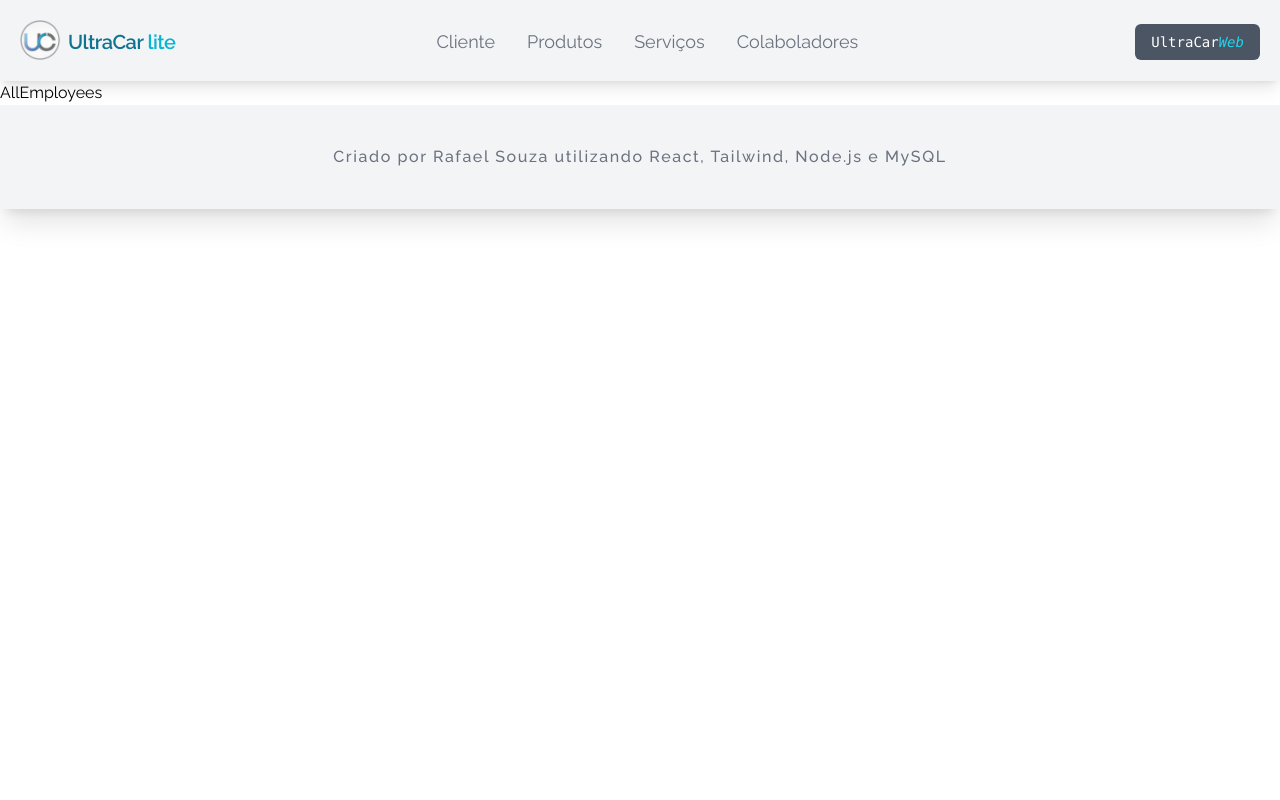
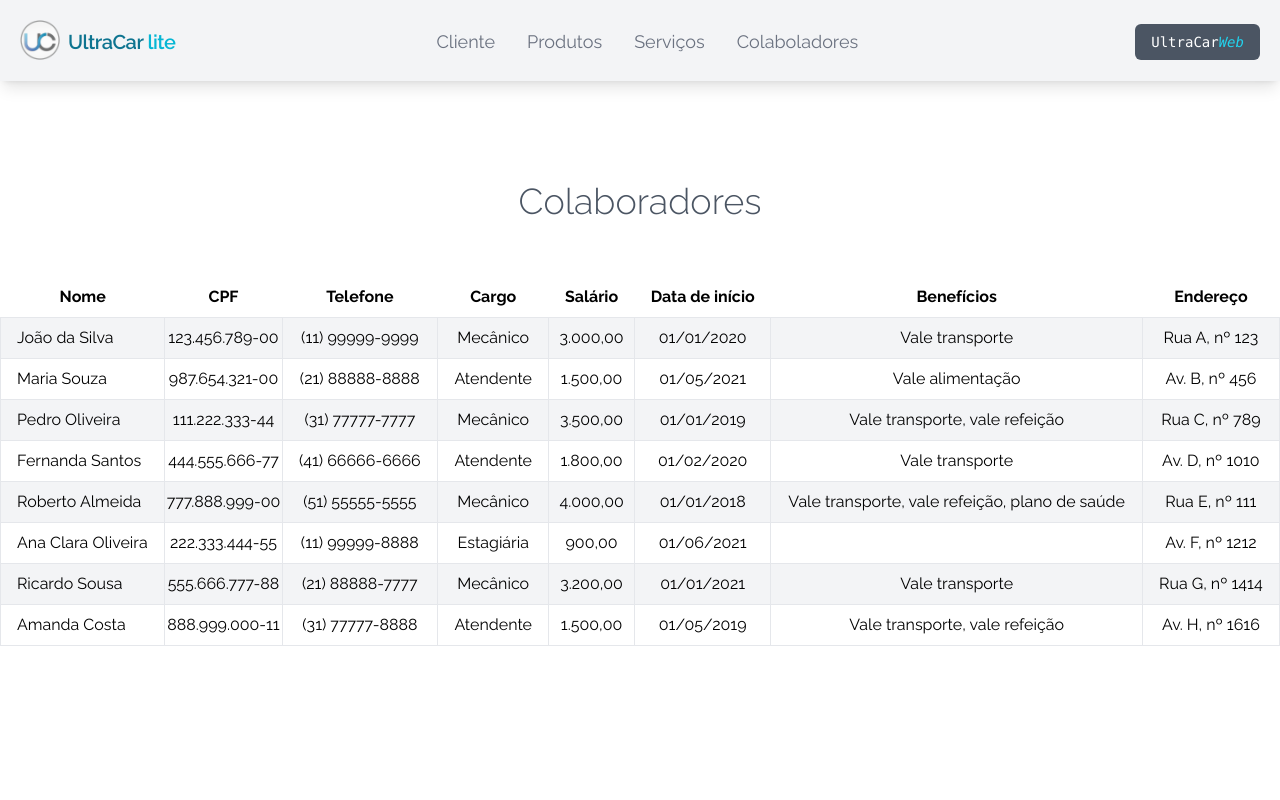
Before and after one commit to Rafael-Souza-97/ultracar-lite, a React (Vite) app in the folder frontend/: page /allemployees in a window 1280 px wide. Shown: the top 800 px of the page. Built offline with nearby package versions, Linux system fonts and the light colour scheme.

Commit message:
add: allEmployees page

```diff
--- a/frontend/src/Mocks/Employees/Employees.mock.jsx
+++ b/frontend/src/Mocks/Employees/Employees.mock.jsx
@@ -4,7 +4,7 @@ const mockEmployees = [
     cpf: '123.456.789-00',
     cel: '(11) 99999-9999',
     office: 'Mecânico',
-    wage: 'R$ 3.000,00',
+    wage: '3.000,00',
     startDate: '01/01/2020',
     benefits: 'Vale transporte',
     address: 'Rua A, nº 123'
@@ -14,7 +14,7 @@ const mockEmployees = [
     cpf: '987.654.321-00',
     cel: '(21) 88888-8888',
     office: 'Atendente',
-    wage: 'R$ 1.500,00',
+    wage: '1.500,00',
     startDate: '01/05/2021',
     benefits: 'Vale alimentação',
     address: 'Av. B, nº 456'
@@ -24,7 +24,7 @@ const mockEmployees = [
     cpf: '111.222.333-44',
     cel: '(31) 77777-7777',
     office: 'Mecânico',
-    wage: 'R$ 3.500,00',
+    wage: '3.500,00',
     startDate: '01/01/2019',
     benefits: 'Vale transporte, vale refeição',
     address: 'Rua C, nº 789'
@@ -34,7 +34,7 @@ const mockEmployees = [
     cpf: '444.555.666-77',
     cel: '(41) 66666-6666',
     office: 'Atendente',
-    wage: 'R$ 1.800,00',
+    wage: '1.800,00',
     startDate: '01/02/2020',
     benefits: 'Vale transporte',
     address: 'Av. D, nº 1010'
@@ -44,7 +44,7 @@ const mockEmployees = [
     cpf: '777.888.999-00',
     cel: '(51) 55555-5555',
     office: 'Mecânico',
-    wage: 'R$ 4.000,00',
+    wage: '4.000,00',
     startDate: '01/01/2018',
     benefits: 'Vale transporte, vale refeição, plano de saúde',
     address: 'Rua E, nº 111'
@@ -54,7 +54,7 @@ const mockEmployees = [
     cpf: '222.333.444-55',
     cel: '(11) 99999-8888',
     office: 'Estagiária',
-    wage: 'R$ 900,00',
+    wage: '900,00',
     startDate: '01/06/2021',
     benefits: '',
     address: 'Av. F, nº 1212'
@@ -64,7 +64,7 @@ const mockEmployees = [
     cpf: '555.666.777-88',
     cel: '(21) 88888-7777',
     office: 'Mecânico',
-    wage: 'R$ 3.200,00',
+    wage: '3.200,00',
     startDate: '01/01/2021',
     benefits: 'Vale transporte',
     address: 'Rua G, nº 1414'
@@ -74,7 +74,7 @@ const mockEmployees = [
     cpf: '888.999.000-11',
     cel: '(31) 77777-8888',
     office: 'Atendente',
-    wage: 'R$ 1.500,00',
+    wage: '1.500,00',
     startDate: '01/05/2019',
     benefits: 'Vale transporte, vale refeição',
     address: 'Av. H, nº 1616'
--- a/frontend/src/pages/NavBar/Employees/AllEmployees.jsx
+++ b/frontend/src/pages/NavBar/Employees/AllEmployees.jsx
@@ -1,9 +1,41 @@
-import React from 'react';
+import React from 'react'
+import mockEmployees from '../../../Mocks/Employees/Employees.mock'
 
 function AllEmployees() {
   return (
-    <div>AllEmployees</div>
-  )
+    <div className="overflow-x-auto py-10 mt-1 pt-24 mb-52">
+      <h1 className="mb-14 text-gray-600 text-center text-4xl font-light">
+        Colaboradores
+      </h1>
+      <table className="table-auto w-full">
+        <thead>
+          <tr>
+            <th className="px-4 py-2">Nome</th>
+            <th className="px-4 py-2">CPF</th>
+            <th className="px-4 py-2">Telefone</th>
+            <th className="px-4 py-2">Cargo</th>
+            <th className="px-4 py-2">Salário</th>
+            <th className="px-4 py-2">Data de início</th>
+            <th className="px-4 py-2">Benefícios</th>
+            <th className="px-4 py-2">Endereço</th>
+          </tr>
+        </thead>
+        <tbody>
+          {mockEmployees.map((employee, index) => (
+            <tr key={index} className={index % 2 === 0 ? 'bg-gray-100' : 'bg-white'}>
+              <td className="border px-4 py-2">{employee.name}</td>
+              <td className="border text-center first-line:px-4 py-2">{employee.cpf}</td>
+              <td className="border text-center px-4 py-2">{employee.cel}</td>
+              <td className="border text-center px-4 py-2">{employee.office}</td>
+              <td className="border text-center file:px-4 py-2">{employee.wage}</td>
+              <td className="border text-center px-4 py-2">{employee.startDate}</td>
+              <td className="border text-center px-4 py-2">{employee.benefits}</td>
+              <td className="border text-center px-4 py-2">{employee.address}</td>
+            </tr>
+          ))}
+        </tbody>
+      </table>
+    </div>
+  );
 }
-
 export default AllEmployees;
```
